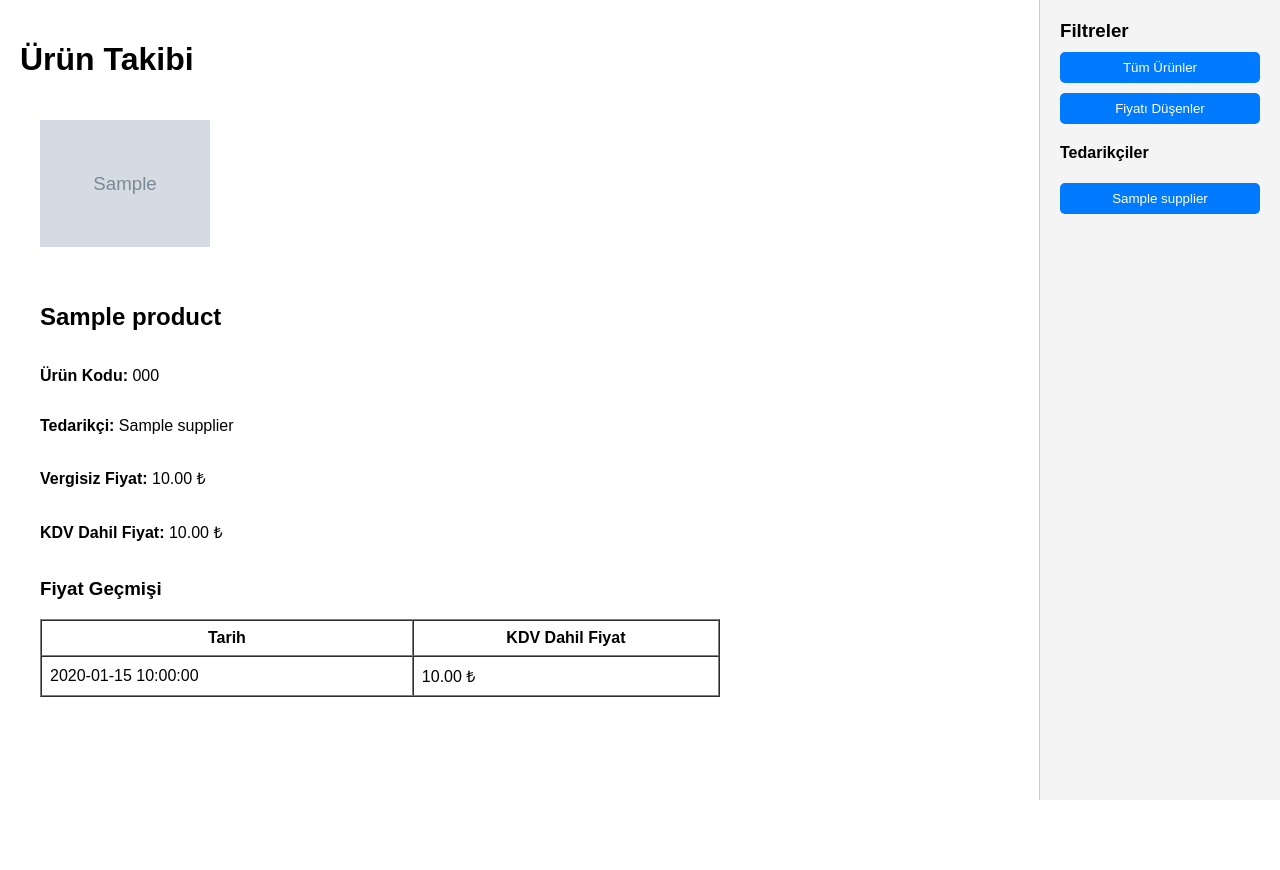
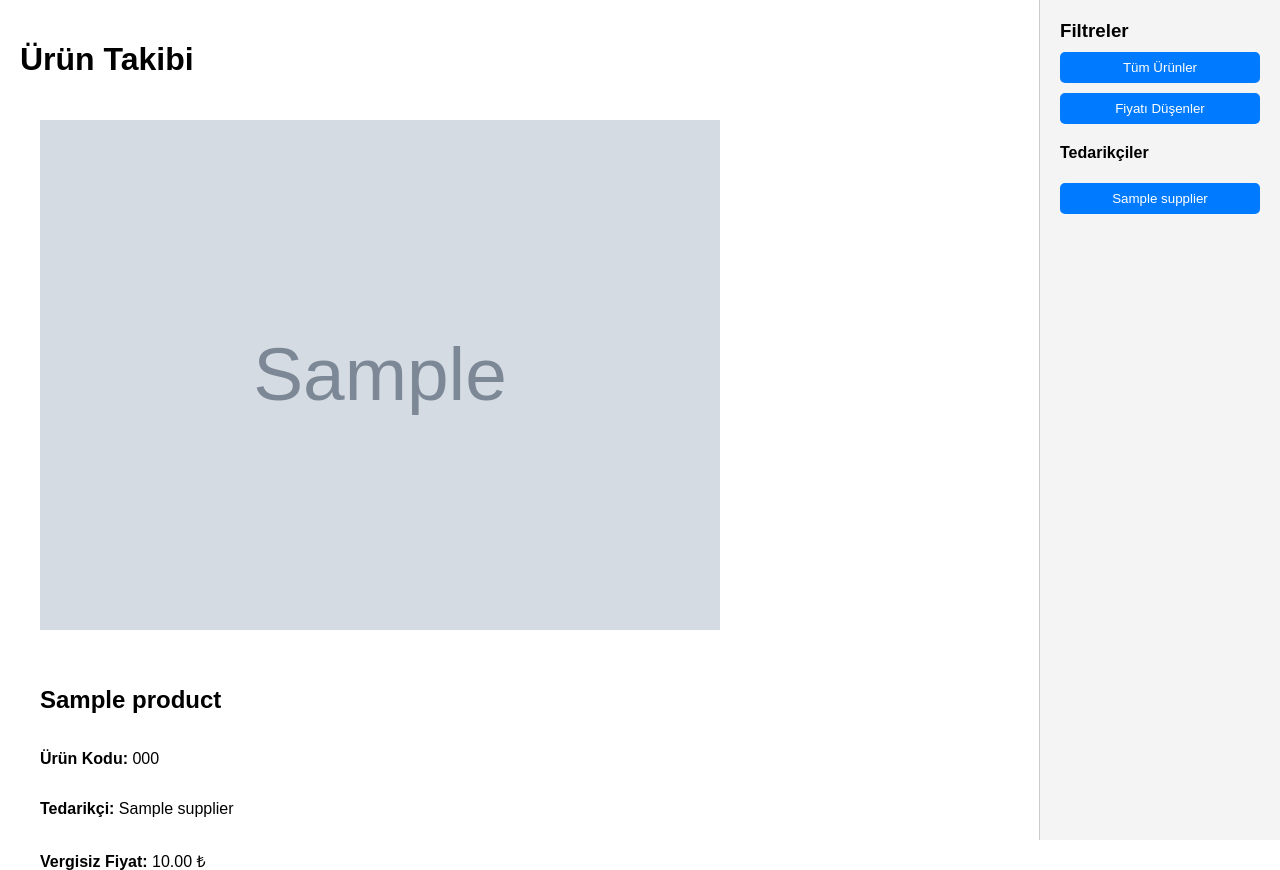
Before and after one commit to kerem-apaydin/webscraper_final, a Flask app: template app/templates/product_detail.html in a window 1280 px wide. Shown: the top 870 px of the page. Before the commit the page ends 800 px from the top, so only its background shows below. Run offline with Flask 3, Linux system fonts and the light colour scheme; the template is opened without the code that fills it: most values are stand-ins (such as "Sample title", 1, 10 or a date in 2020); grey boxes marked "Sample" are stand-in pictures.

Commit message:
missed-edits

```diff
--- a/app/static/style.css
+++ b/app/static/style.css
@@ -187,10 +187,3 @@ body {
   color: #444;
   font-style: italic;
 }
-
-.container img,
-.product-image {
-  max-width: 25%;
-  height: auto;
-  object-fit: contain;
-}
```
Also changed, not shown: app/routes.py (line endings or trailing spaces).
